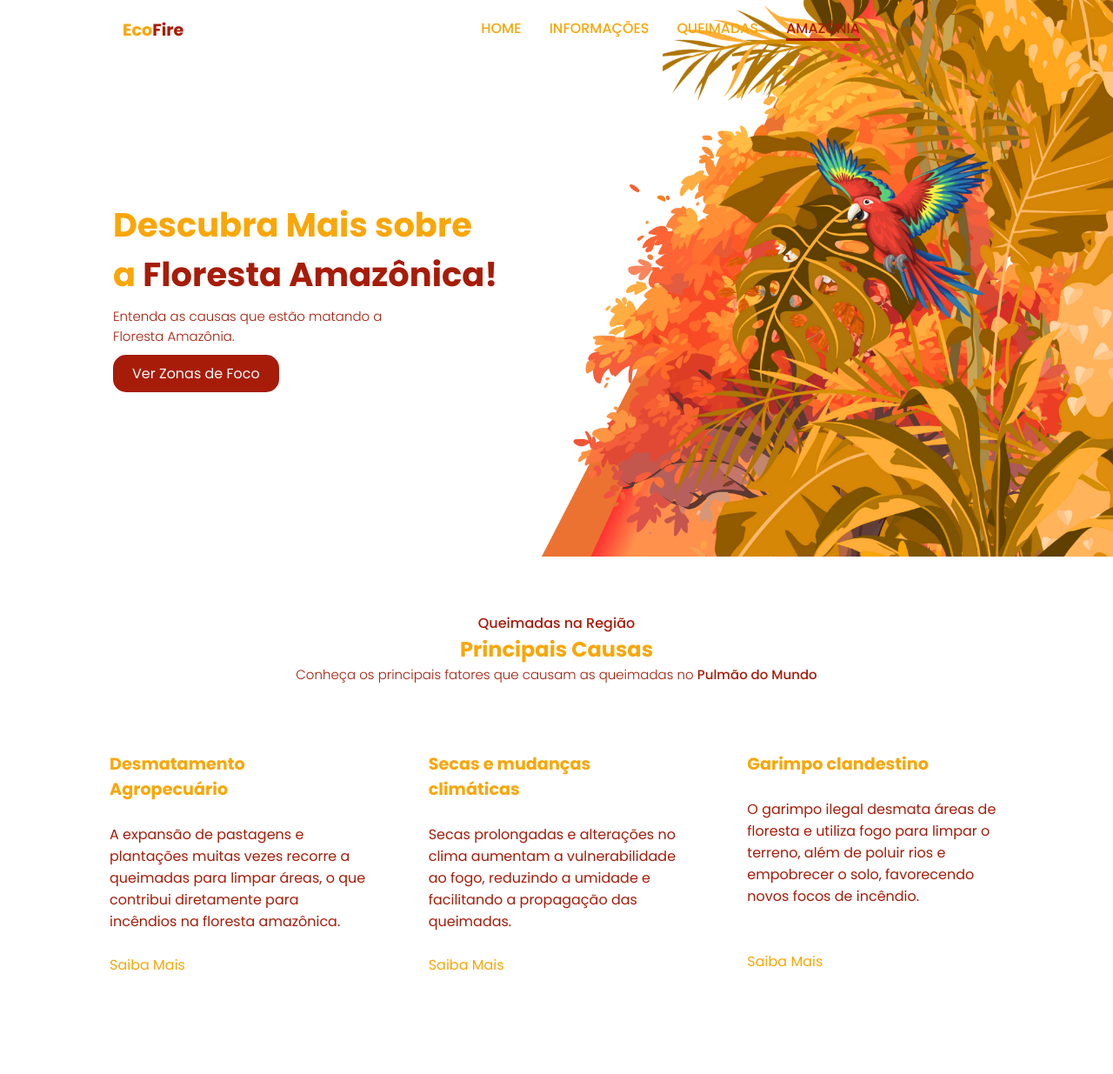
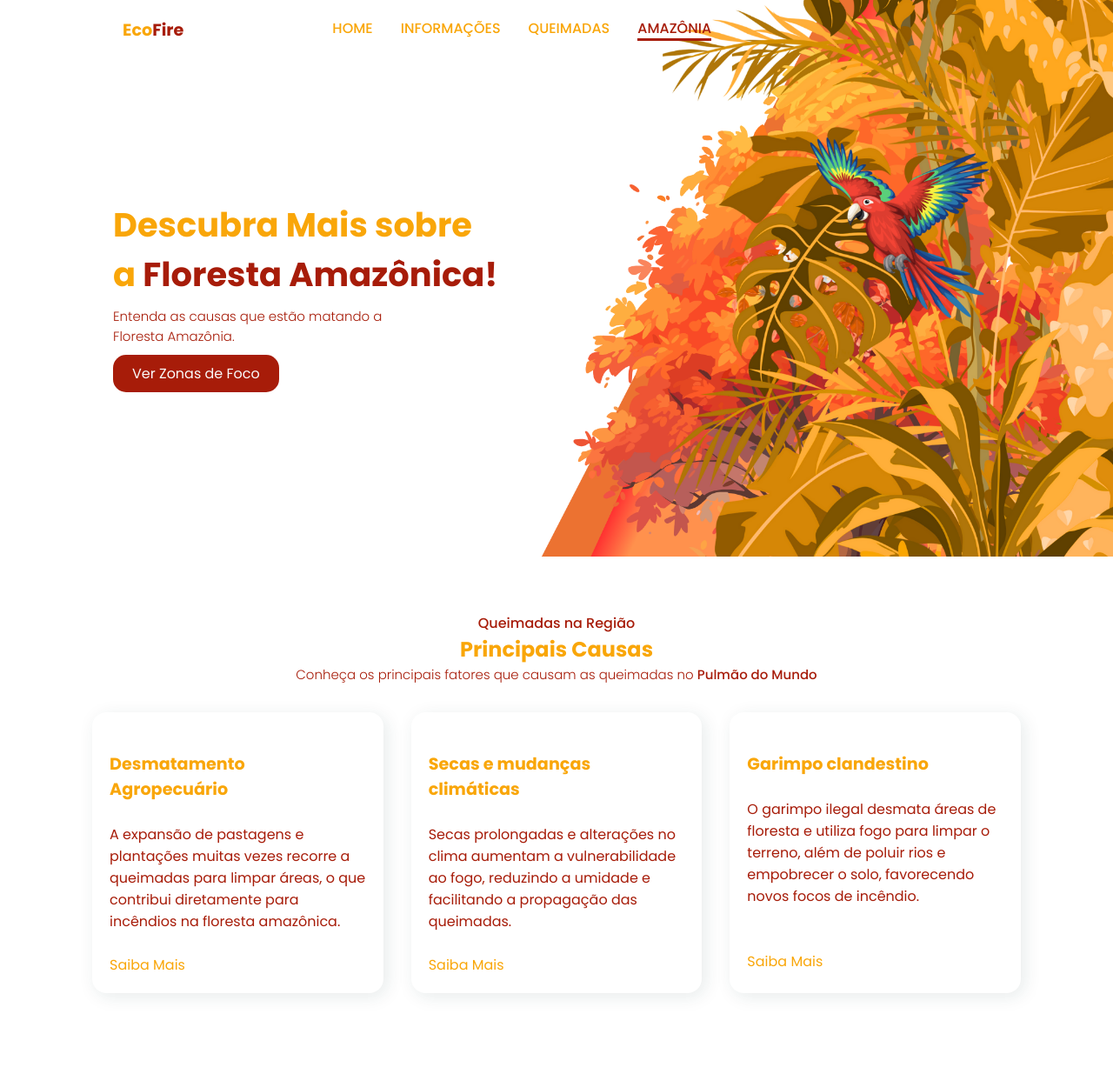
Before and after one commit to LeandroSantx/apsnp2, a plain HTML site: page src/amazonia.html in a window 1280 px wide. Shown: the top 1235 px of the page at 87% size. Drawn offline with Linux system fonts and the light colour scheme.

Commit message:
Update style.css
Atualização elementos box e header no css

```diff
--- a/css/style.css
+++ b/css/style.css
@@ -46,6 +46,11 @@ header.shadow{
     transition: 0.5s ease;
 }
 
+.box{
+    box-shadow: 4px 4px 20px rgb(15 54 55 / 10%);
+    border-radius: 5%;
+}
+
 header.shadow #search-icon{
     color: var(--text-color);
 }
@@ -77,6 +82,8 @@ header.shadow #search-icon{
     display: flex;
     column-gap: 2rem;
     padding-right: 150px;
+    margin-left: auto;
+    margin-right: auto;
 }
 
 .navbar a{
```
